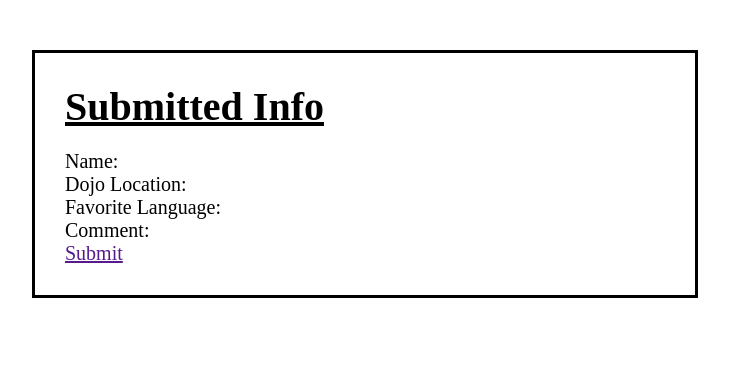
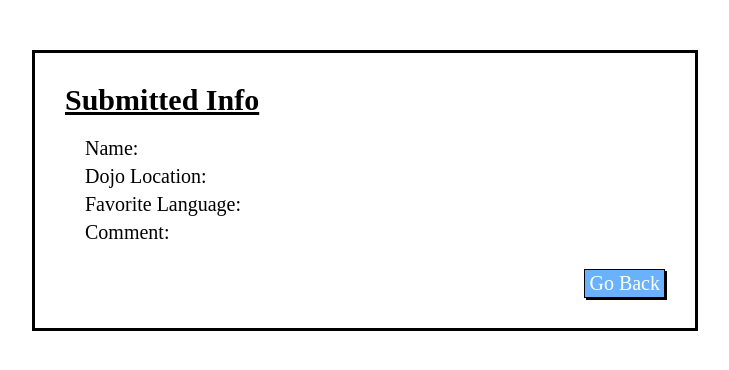
Before and after one commit to PeterVasilopoulos/Dojo_Survey, a Flask app: template templates/display_data.html in a window 1280 px wide. Shown: the top 370 px of the page, without its empty margins (275-1004 px from the left). Run offline with Flask 3, Linux system fonts and the light colour scheme; the template is opened without the code that fills it, so the values that code supplies are empty.

Commit message:
Assignment completed

```diff
--- a/server.py
+++ b/server.py
@@ -6,7 +6,7 @@ app.secret_key = "key secret"
 def dojo_survery():
     return render_template("/dojo_survey.html")
 
-@app.route('/get_data')
+@app.route('/get_data', methods=['POST'])
 def get_data():
     # Store Form Data
     session['name'] = request.form['name']
@@ -19,7 +19,12 @@ def get_data():
 @app.route('/display_data')
 def display_data():
     # Display Form Data
-    return render_template('/display_data')
+    return render_template('/display_data.html')
+
+@app.route('/reset_info')
+def reset_info():
+    session.clear()
+    return redirect('/')
 
 if __name__ == "__main__":
     app.run(debug = True)
--- a/static/css/style.css
+++ b/static/css/style.css
@@ -47,19 +47,43 @@
     justify-content: flex-end;
 }
 
-.submit {
-    font-size: 16px;
-    padding: 2px 4px;
-}
-
 
 
 /* Form Data Block */
-h1 {
+h2 {
     text-decoration: underline;
     margin-bottom: 20px;
 }
 
 #info {
+    margin-bottom: 20px;
+    padding-left: 20px;
+    display: flex;
+    gap: 80px;
+}
 
+#info-left p, #info-right p {
+    margin-bottom: 5px;
 }
+
+#info-submit {
+    display: flex;
+    justify-content: flex-end;
+}
+
+
+
+/* Submit Buttons */
+.submit, #info-submit a {
+    font-size: 20px;
+    padding: 2px 4px;
+    color: white;
+    background-color: rgb(106, 178, 255);
+    box-shadow: 2px 2px black;
+    text-decoration: none;
+    border: 1px solid black;
+}
+
+.submit:hover, #info-submit a:hover {
+    cursor: pointer;
+}
--- a/templates/display_data.html
+++ b/templates/display_data.html
@@ -12,38 +12,42 @@
 
     <!-- Form Data Block -->
     <div id="main">
-        <h1>Submitted Info</h1>
+        <h2>Submitted Info</h2>
 
         <!-- Info -->
         <div id="info">
-            <!-- Name -->
-            <div id="info-name" class="info-item">
+            <!-- Info Left -->
+            <div id="info-left">
                 <p class="label">Name:</p>
-
+                <p class="label">Dojo Location:</p>
+                <p class="label">Favorite Language:</p>
+                <p class="label">Comment:</p>
             </div>
 
-            <!-- Location -->
-            <div id="info-location" class="info-item">
-                <p class="label">Dojo Location:</p>
-
-            </div>
-
-            <!-- Language -->
-            <div id="info-language" class="info-item">
-                <p class="label">Favorite Language:</p>
-
-            </div>
-
-            <!-- Comment -->
-            <div id="info-comment" class="info-item">
-                <p class="label">Comment:</p>
-
+            <!-- Info Right -->
+            <div id="info-right">
+                <p>
+                    {% if session['name'] == "" %}
+                    Empty
+                    {% else %}
+                    {{session['name']}}
+                    {% endif %}
+                </p>
+                <p>{{session['location']}}</p>
+                <p>{{session['language']}}</p>
+                <p>
+                    {% if session['comment'] == "" %}
+                    Empty
+                    {% else %}
+                    {{session['comment']}}
+                    {% endif %}
+                </p>
             </div>
         </div>
 
         <!-- Submit Button -->
         <div id="info-submit">
-            <a href="">Submit</a>
+            <a href="/reset_info">Go Back</a>
         </div>
 
     </div>
```
Also changed, not shown: templates/dojo_survey.html (+5 -5 lines).
